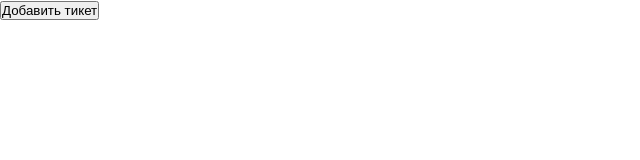
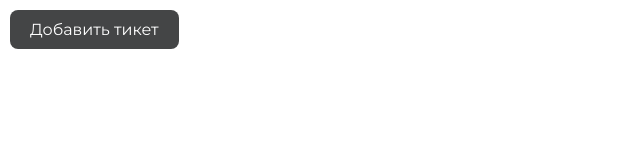
Before and after one commit to juliavolk96/HelpDesk, a website built with webpack: page frontend/src/index.html in a window 1280 px wide. Shown: the whole page, without its empty margins (0-640 px from the left). Built offline with nearby package versions, Linux system fonts and the light colour scheme; files whose address does not match are found by name.

Commit message:
fix css and add docs

```diff
--- a/frontend/src/css/style.css
+++ b/frontend/src/css/style.css
@@ -18,6 +18,7 @@ body {
   padding: 15px;
   box-shadow: 0 2px 4px rgba(0, 0, 0, 0.1);
   font-weight: 300;
+  max-width: 50%;
 }
 
 .container-btn {
@@ -35,10 +36,6 @@ body {
   background-color: white;
   align-items: center;
   text-align: center;
-}
-
-.one-ticket-container input[type="checkbox"] {
-  margin-right: 5px;
 }
 
 /* Стили для модального окна редактирования */
@@ -111,3 +108,41 @@ textarea:focus {
   margin-top: 8px;
   margin-bottom: 8px;
 }
+
+form {
+  display: flex;
+  /* justify-content: right; */
+}
+
+/* Стили для кнопки "Добавить тикет" */
+.add-ticket-btn {
+  display: flex;
+  font-family: 'Montserrat', sans-serif;
+  font-weight: 400;
+  padding: 10px 20px;
+  margin: 10px;
+  cursor: pointer;
+  border: none;
+  border-radius: 8px;
+  background-color: #444546; /* Цвет фона кнопки */
+  color: white; /* Цвет текста кнопки */
+  font-size: 16px;
+  transition: background-color 0.3s ease; /* Плавное изменение цвета фона при наведении */
+}
+
+.add-ticket-btn:hover {
+  background-color: #272728; /* Цвет фона кнопки при наведении */
+}
+
+.root-container {
+  display: flex;
+  flex-direction: column-reverse;
+}
+
+
+.one-ticket-container input[type="checkbox"] {
+  margin-right: 15px;
+  margin-left: 10px;
+  transform: scale(3);
+  cursor: pointer
+}
--- a/frontend/src/index.html
+++ b/frontend/src/index.html
@@ -8,6 +8,6 @@
   <title>HelpDesk</title>
 </head>
 <body>
-	<div id="root"></div>
+	<div class="root-container" id="root"></div>
 </body>
 </html>
```
Also changed, not shown: frontend/.appveyor.yml (added), frontend/README.md (added).
